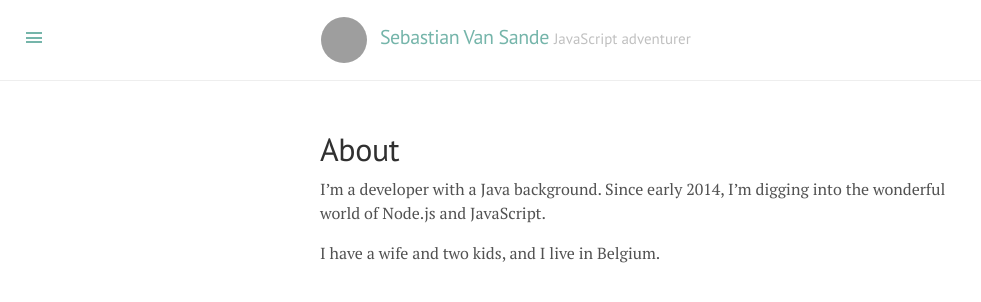
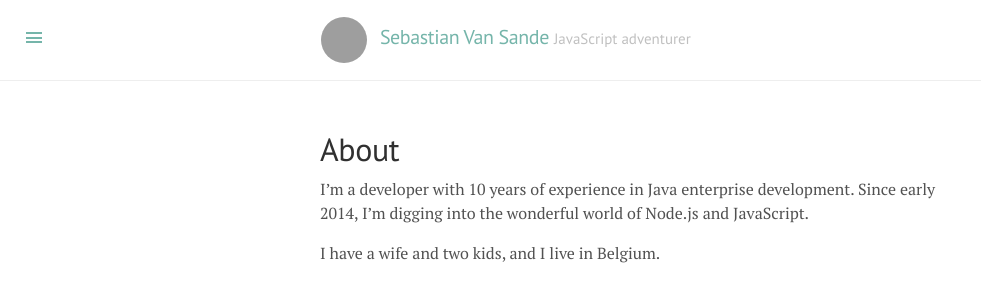
Before and after one commit to seppevs/seppevs.github.io, a Jekyll site: the page built from about.md, in a window 1280 px wide. Shown: the top 302 px of the page, without its empty margins (0-981 px from the left). Built offline with Jekyll 4.4.1, drawn with Linux system fonts in a browser that asks for light colours; Markdown is read by kramdown in place of the engine named in the settings; grey boxes are pictures that could not be loaded.

Commit message:
more info in the about page

```diff
--- a/about.md
+++ b/about.md
@@ -3,6 +3,6 @@ layout: page
 title: About
 ---
 
-I'm a developer with a Java background. Since early 2014, I'm digging into the wonderful world of Node.js and JavaScript.
+I'm a developer with 10 years of experience in Java enterprise development. Since early 2014, I'm digging into the wonderful world of Node.js and JavaScript.
 
 I have a wife and two kids, and I live in Belgium.
```
